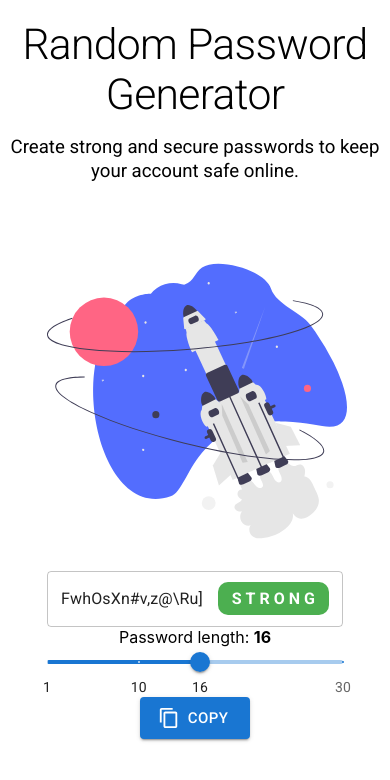
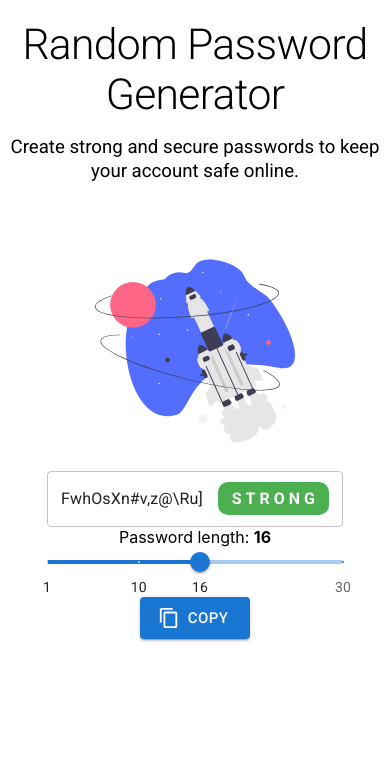
Before and after one commit to aetrnm/password-generator, a React (Create React App) app: page / in a window 390 px wide. Shown: the top 780 px of the page. Built offline with nearby package versions, Linux system fonts and the light colour scheme.

Commit message:
feat: add mediaquery

```diff
--- a/src/components/Icon.jsx
+++ b/src/components/Icon.jsx
@@ -1,9 +1,12 @@
 import React from "react";
+import useMediaQuery from "@mui/material/useMediaQuery";
 
 function Icon({ src }) {
+  const matches = useMediaQuery("(min-width:1200px)");
+  const size = matches ? 300 : 200;
   return (
     <div>
-      <img src={src} alt="SVG logo" style={{ width: 300, height: 300 }} />
+      <img src={src} alt="SVG logo" height={size} width={size} />
     </div>
   );
 }
```
